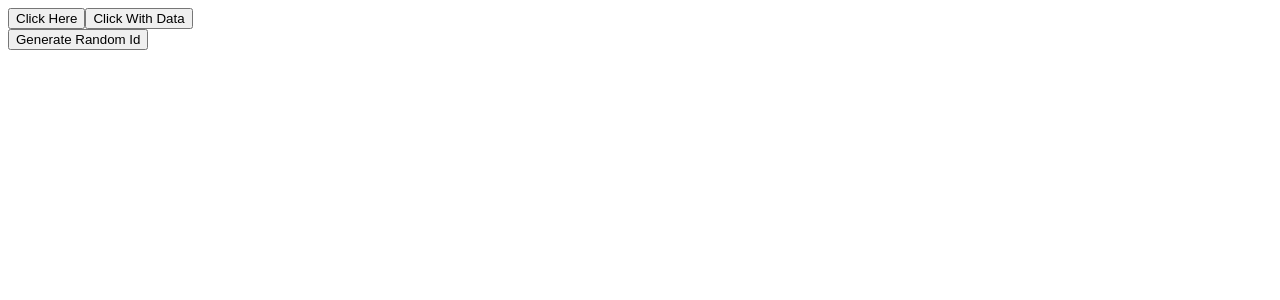
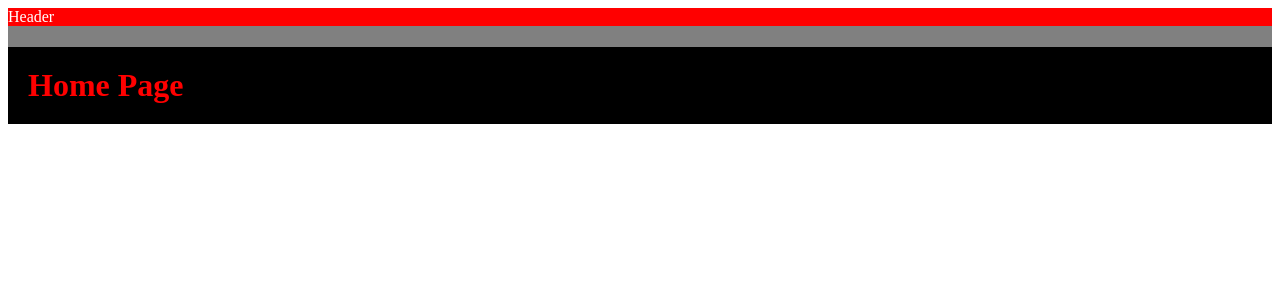
Before and after one commit to mern-trainer/Farhan-Batch-MERN, a React (Vite) app: page / in a window 1280 px wide. Shown: the top 300 px of the page. Built offline with nearby package versions, Linux system fonts and the light colour scheme.

Commit message:
styling and components

```diff
--- a/src/App.jsx
+++ b/src/App.jsx
@@ -1,31 +1,37 @@
+import { Fragment } from "react"; // named import
+import HomePage from "./pages/HomePage";
+// import HomePage from "./pages/HomePage"
+
 const App = () => {
 
-    const handleClick = () => {
-        console.log("Button clicked!");
-    }
+    return <Fragment>
+        <HomePage />
+    </Fragment>
 
-    const handleClickWithData = (data) => {
-        console.log("Button clicked with data!", data);
-    }
+    // const handleClick = () => {
+    //     console.log("Button clicked!");
+    // }
 
-    const handleCreateRandomId = () => {
-        const randomId = crypto.randomUUID();
-        const randomDiv = document.getElementById("random")
-        randomDiv.style.color = "red";
-        randomDiv.style.fontSize = "20px";
-        randomDiv.innerText = randomId;
+    // const handleClickWithData = (data) => {
+    //     console.log("Button clicked with data!", data);
+    // }
 
-    }
+    // const handleCreateRandomId = () => {
+    //     const randomId = crypto.randomUUID();
+    //     const randomDiv = document.getElementById("random")
+    //     randomDiv.style.color = "red";
+    //     randomDiv.style.fontSize = "20px";
+    //     randomDiv.innerText = randomId;
+    // }
 
-    return <div>
-        <button onClick={handleClick}>Click Here</button>
-        <button onClick={() => {
-            handleClickWithData("hello World")
-        }}>Click With Data</button>
-        <div id="random"></div>
-        <button onClick={handleCreateRandomId}>Generate Random Id</button>
-    </div>
+    // return <div>
+    //     <button onClick={handleClick}>Click Here</button>
+    //     <button onClick={() => {
+    //         handleClickWithData("hello World")
+    //     }}>Click With Data</button>
+    //     <div id="random"></div>
+    //     <button onClick={handleCreateRandomId}>Generate Random Id</button>
+    // </div>
 }
 
 export default App;
-// export
--- /dev/null
+++ b/src/components/Header.jsx
@@ -0,0 +1,9 @@
+import "../styles/Header.css"
+
+const Header = () => {
+    return <div className="header">
+        Header
+    </div>
+}
+
+export default Header
--- /dev/null
+++ b/src/pages/HomePage.jsx
@@ -0,0 +1,16 @@
+import Header from "../components/Header";
+import "../styles/HomePage.css"
+
+const HomePage = () => {
+    return <div>
+        <Header />
+        <h1 style={{
+            color: "red",
+            backgroundColor: "black",
+            padding: "20px",
+            fontFamily: "cursive"
+        }}>Home Page</h1>
+    </div>
+}
+
+export default HomePage
--- /dev/null
+++ b/src/styles/Header.css
@@ -0,0 +1,4 @@
+.header{
+    background-color: red;
+    color: white;
+}
--- /dev/null
+++ b/src/styles/HomePage.css
@@ -0,0 +1,4 @@
+div{
+    background-color: gray;
+    color: white;
+}
```
